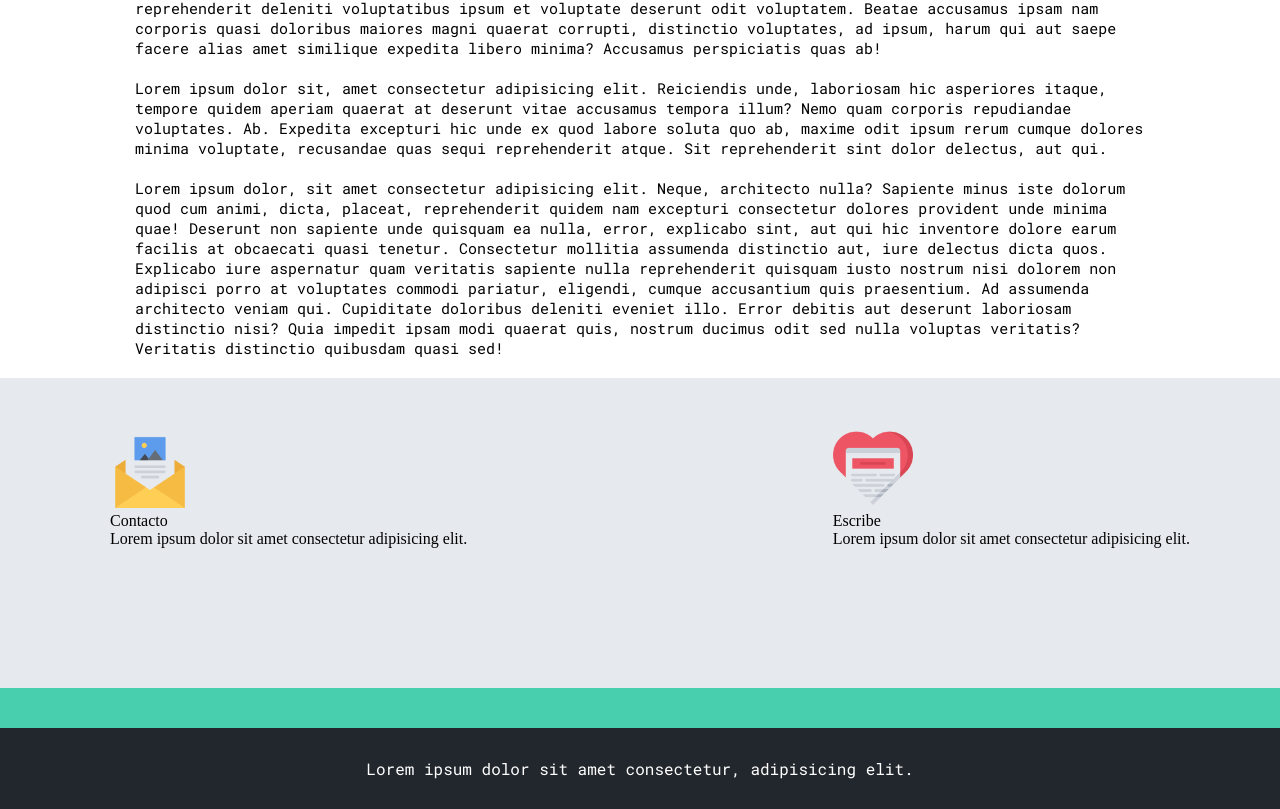
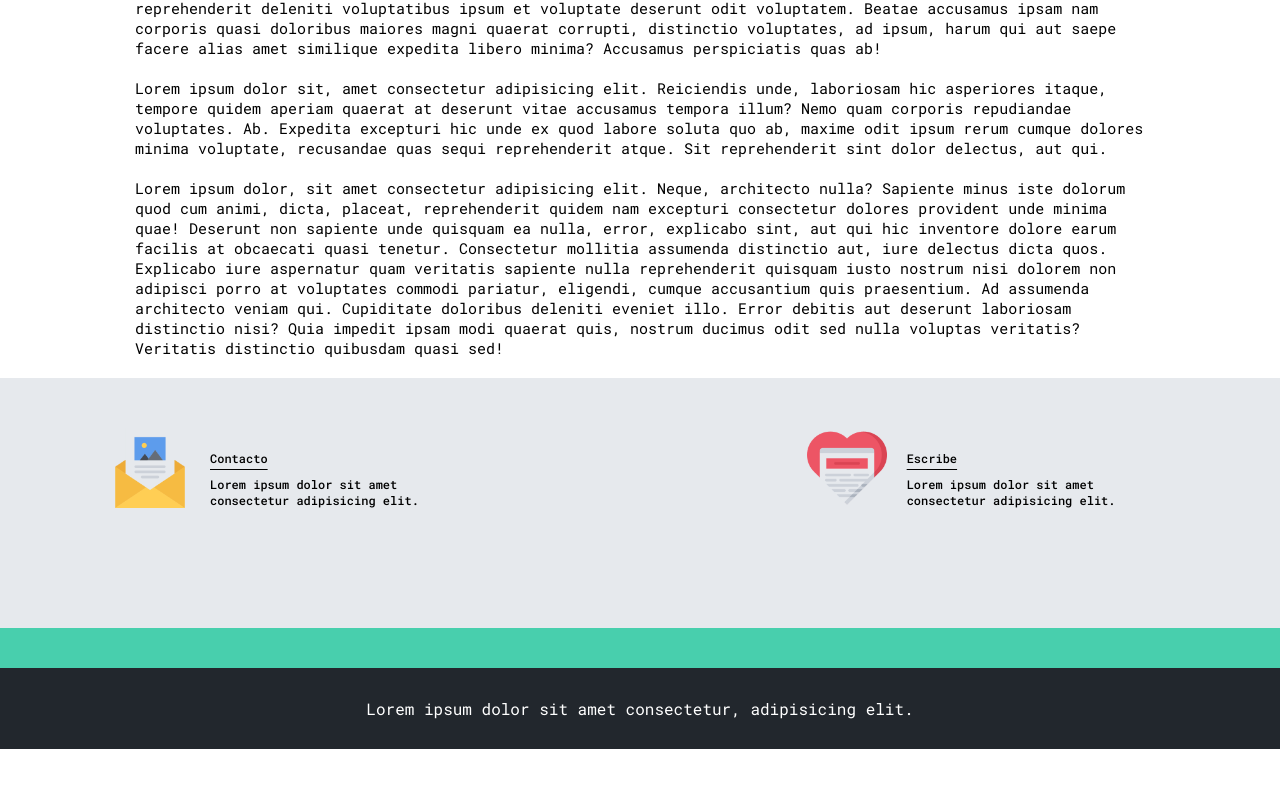
Before and after one commit to raulsr92/Curso-Maquetacion-CSS, a plain HTML site: page Proyecto/input.html in a window 1280 px wide. Shown: the part 1449-2258 px from the top of the page. After the commit the page ends 2198 px from the top, so only its background shows below. Drawn offline with Linux system fonts and the light colour scheme.

Commit message:
Reto clase 22 - estilos css

```diff
--- a/Proyecto/css/main.css
+++ b/Proyecto/css/main.css
@@ -321,11 +321,45 @@ footer{
     width: 100%;
     height: auto;
     background-color: #E6E9ED;
-    padding: 50px 90px 140px 110px;
-    display: flex;
-    justify-content: space-between;
+    padding: 50px 125px 120px 110px;
+    display: grid;
+    grid-template-columns: 1fr 1fr 1fr;
+    grid-template-rows: auto;
+    grid-template-areas:
+    " left . right"
+    ;
+    font-family: 'Roboto Mono', monospace;
+    font-size: 12px;
+    font-weight: 500;
 }
+
+.part--left{
+    grid-area: left;
+}
+
+.part--right{
+    grid-area: right;
+}
+
 
 .blog--main__contact img{
     width: 80px;
 }
+
+.part--left, .part--right{
+    display: flex;
+    column-gap: 20px;
+}
+
+.contact-left, .contact-right{
+    display: flex;
+    flex-direction: column;
+    justify-content: end;
+    row-gap: 10px;
+}
+
+.contact-left a, .contact-right a{
+    text-decoration: underline;
+    text-underline-offset:6px;
+
+}
--- a/Proyecto/input.html
+++ b/Proyecto/input.html
@@ -64,7 +64,7 @@
 
         <section class="blog--main__contact">
 
-          <div>
+          <div class="part--left">
             <img src="./assets/news.png" alt="">
             <div class="contact-left">
               <a href="">Contacto</a>
@@ -72,7 +72,7 @@
             </div>
           </div>
 
-          <div>
+          <div class="part--right">
             <img src="./assets/like.png" alt="">
             <div class="contact-right">
               <a href="">Escribe</a>
```
